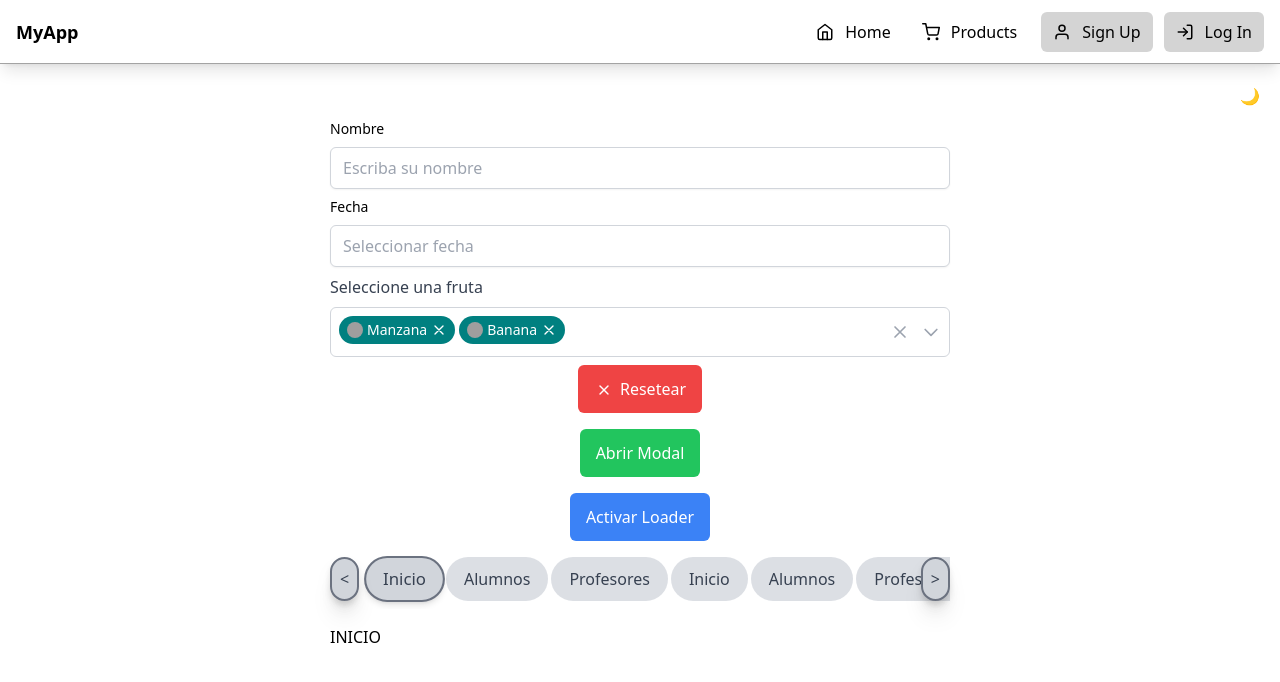
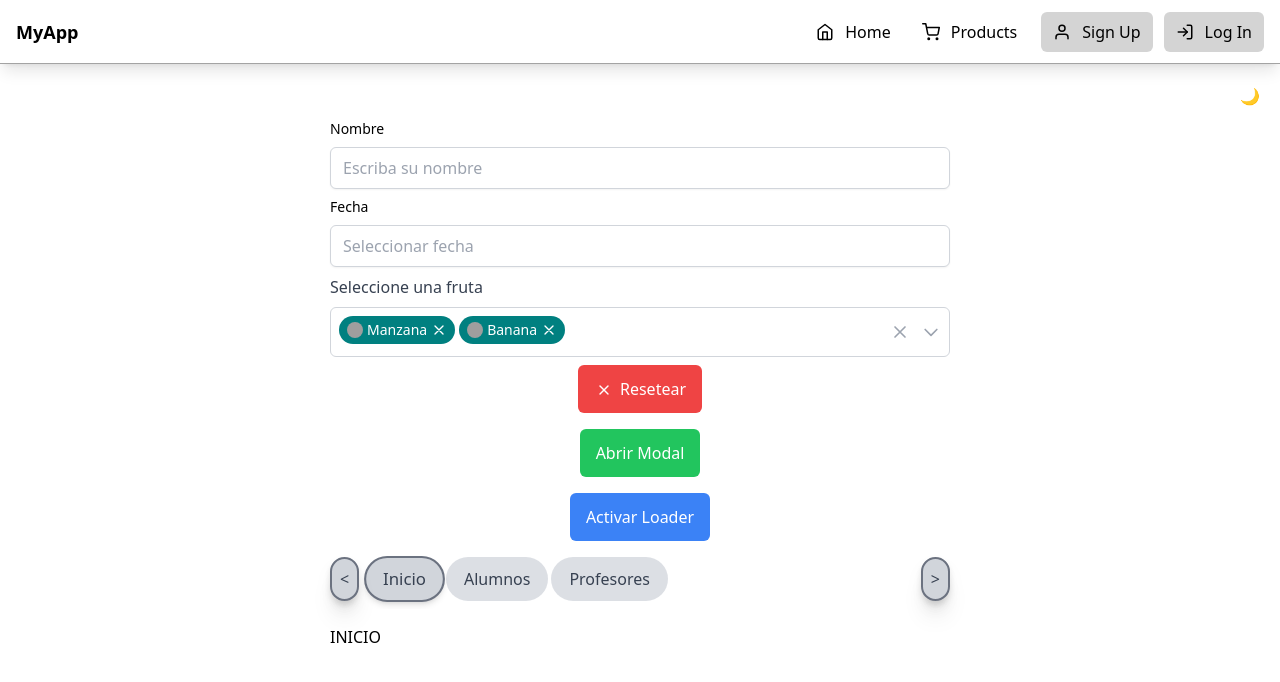
Before and after one commit to CristopherPaiz/CRPONENTS, a React (Vite) app: page / in a window 1280 px wide. Shown: the top 682 px of the page. Built offline with nearby package versions, Linux system fonts and the light colour scheme; grey boxes are pictures that could not be loaded.

Commit message:
Remove duplicate CRTabSelector and CRTabPanel components in App.jsx for cleaner code

```diff
--- a/src/components/views/App.jsx
+++ b/src/components/views/App.jsx
@@ -416,37 +416,11 @@ const App = () => {
             <CRTabSelector>Inicio</CRTabSelector>
             <CRTabSelector>Alumnos</CRTabSelector>
             <CRTabSelector>Profesores</CRTabSelector>
-            <CRTabSelector>Inicio</CRTabSelector>
-            <CRTabSelector>Alumnos</CRTabSelector>
-            <CRTabSelector>Profesores</CRTabSelector>
-            <CRTabSelector>Alumnos</CRTabSelector>
-            <CRTabSelector>Profesores</CRTabSelector>
-            <CRTabSelector>Inicio</CRTabSelector>
-            <CRTabSelector>Alumnos</CRTabSelector>
-            <CRTabSelector>Profesores</CRTabSelector>
 
             <CRTabPanel>
               <h1>INICIO</h1>
             </CRTabPanel>
             <CRTabPanel forceUnmount>
-              <Tab1 />
-            </CRTabPanel>
-            <CRTabPanel>
-              <Tab2 />
-            </CRTabPanel>
-            <CRTabPanel>
-              <h1>INICIO</h1>
-            </CRTabPanel>
-            <CRTabPanel>
-              <Tab1 />
-            </CRTabPanel>
-            <CRTabPanel>
-              <Tab2 />
-            </CRTabPanel>
-            <CRTabPanel>
-              <h1>INICIO</h1>
-            </CRTabPanel>
-            <CRTabPanel>
               <Tab1 />
             </CRTabPanel>
             <CRTabPanel>
```
